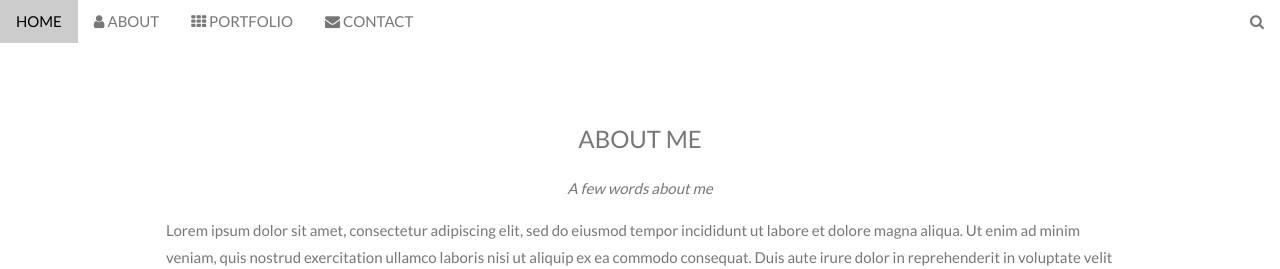
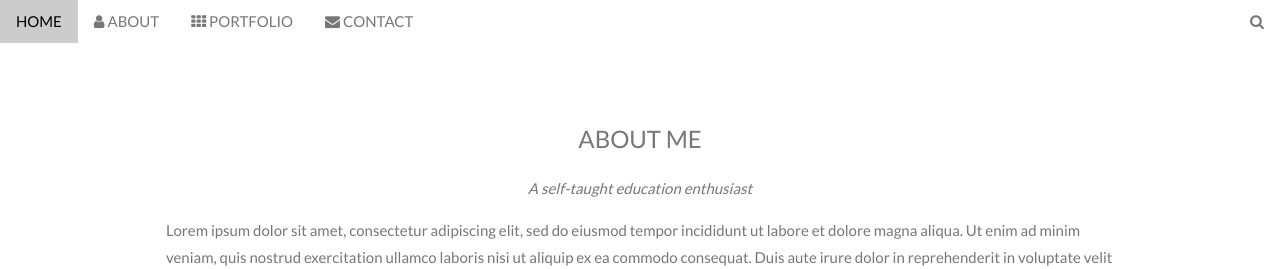
Before and after one commit to LennaD/uloha, a plain HTML site: page index.html in a window 1280 px wide. Shown: the top 269 px of the page. Drawn offline with nearby package versions, Linux system fonts and the light colour scheme.

Commit message:
About me main page

```diff
--- a/index.html
+++ b/index.html
@@ -65,7 +65,7 @@
 <!-- Container-->
 <div class="w3-content w3-container w3-padding-64" id="about">
   <h3 class="w3-center">ABOUT ME</h3>
-  <p class="w3-center"><em>A few words about me</em></p>
+  <p class="w3-center"><em>A self-taught education enthusiast</em></p>
   <p>Lorem ipsum dolor sit amet, consectetur adipiscing elit, sed do eiusmod tempor incididunt ut labore et dolore magna aliqua. Ut enim ad minim veniam,
     quis nostrud exercitation ullamco laboris nisi ut aliquip ex ea commodo consequat. Duis aute irure dolor in reprehenderit in voluptate velit esse cillum dolore eu fugiat nulla pariatur. Excepteur sint occaecat cupidatat non proident, sunt in culpa
     qui officia deserunt mollit anim id est laborum consectetur adipiscing elit, sed do eiusmod tempor incididunt ut labore et dolore magna aliqua. Ut enim ad minim veniam, quis nostrud exercitation ullamco laboris nisi ut aliquip ex ea commodo consequat.</p>
```
